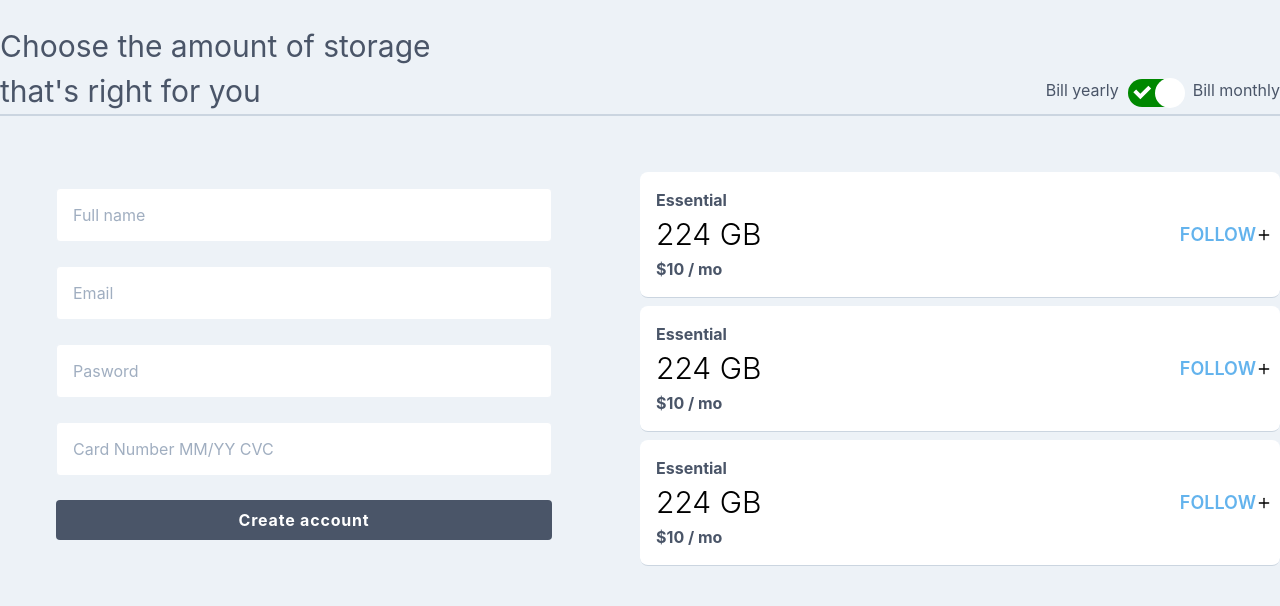
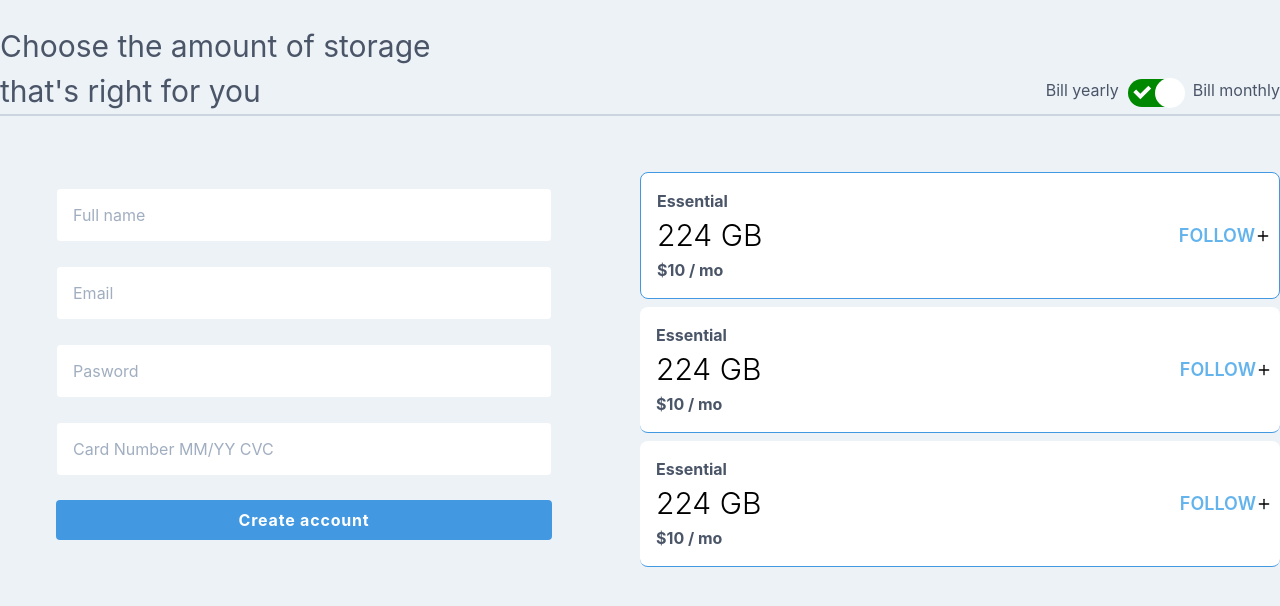
Before and after one commit to lhmisho/Refectoring-UI, a React (Create React App) app: page / in a window 1280 px wide. Shown: the top 606 px of the page. Built offline with nearby package versions, Linux system fonts and the light colour scheme.

Commit message:
little style

```diff
--- a/src/components/storage/index.jsx
+++ b/src/components/storage/index.jsx
@@ -41,7 +41,7 @@ class Storage extends Component {
                         <Signup />
                     </div>
                     <div className="w-1/2 h-auto">
-                        <Package dynamicClass={'mt-8'}/>
+                        <Package dynamicClass={'mt-8'} borderClass={'border'}/>
                         <Package />
                         <Package />
                     </div>
--- a/src/components/storage/package.jsx
+++ b/src/components/storage/package.jsx
@@ -4,7 +4,7 @@ const Package = (props) => {
     return (
         <div className={props.dynamicClass ? `flex flex-col w-full flex-wrap ${props.dynamicClass}`: 'flex flex-col w-full flex-wrap'}>
             <div className="flex flex-wrap flex-col md:flex-row mt-2">
-                <div className="flex flex-wrap bg-white border-b border-blue-tial-100 rounded-lg border-gray-400 md:w-full lg:w-full">
+                <div className={props.borderClass ? `flex flex-wrap bg-white ${props.borderClass} border-blue-tial-100 rounded-lg border-blue-500  md:w-full lg:w-full`: 'flex flex-wrap bg-white border-b border-blue-tial-100 rounded-lg border-blue-500  md:w-full lg:w-full'}>
                     <div className="flex w-full ">
                         <div className="flex items-center">
                             <div className="flex flex-col p-4">
--- a/src/components/storage/signup.jsx
+++ b/src/components/storage/signup.jsx
@@ -18,7 +18,7 @@ class Signup extends Component {
                         <input className="appearance-none block w-full bg-white text-gray-700 border border-gray-200 rounded py-4 px-4 mb-3 leading-tight focus:outline-none focus:bg-white" id="cus_name" name="cus_name" type="text" required="" placeholder="Card Number MM/YY CVC" aria-label="Name" />
                     </div>
                     <div class="mb-6">
-                        <button className="w-full px-4 py-1 text-white font-bold tracking-wider bg-gray-700 rounded" type="submit">Create account</button>
+                        <button className="w-full px-4 py-1 text-white font-bold tracking-wider bg-blue-500 rounded" type="submit">Create account</button>
                     </div>
                 </form>
             </div>
```
